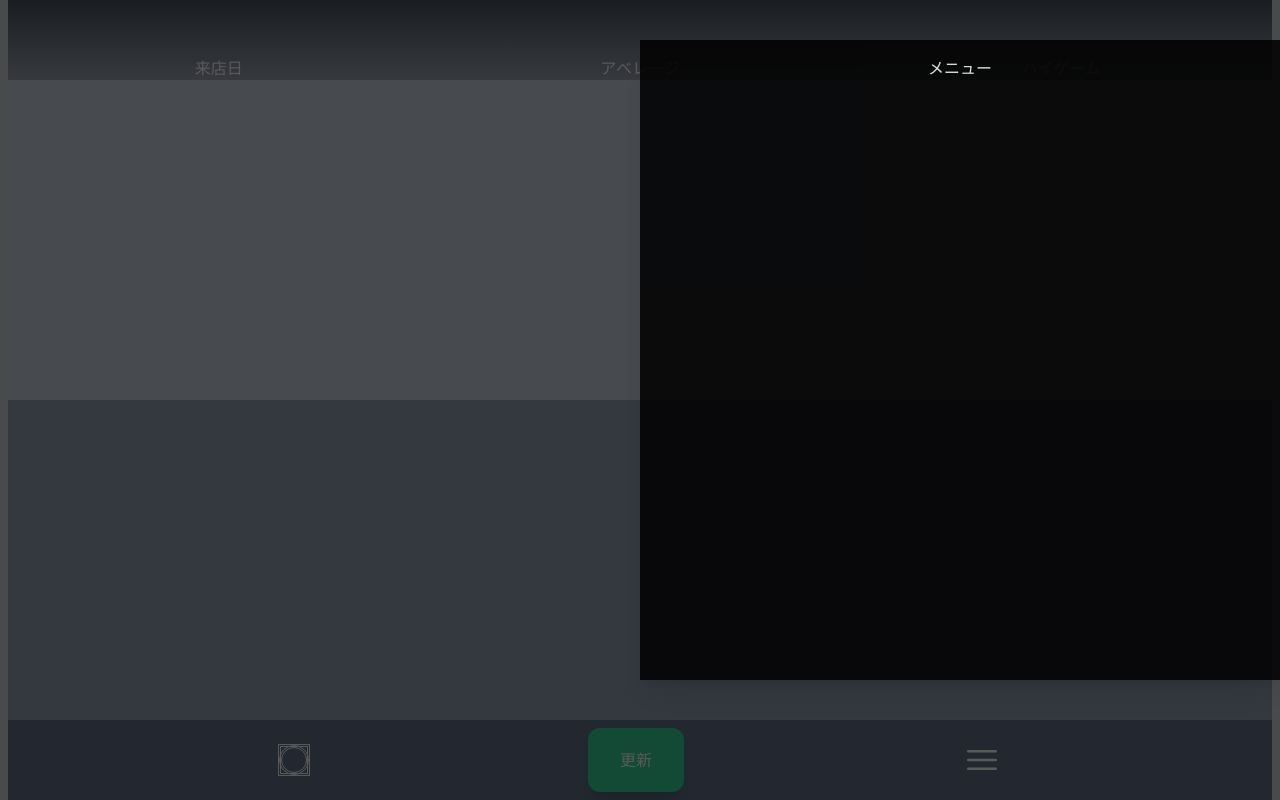
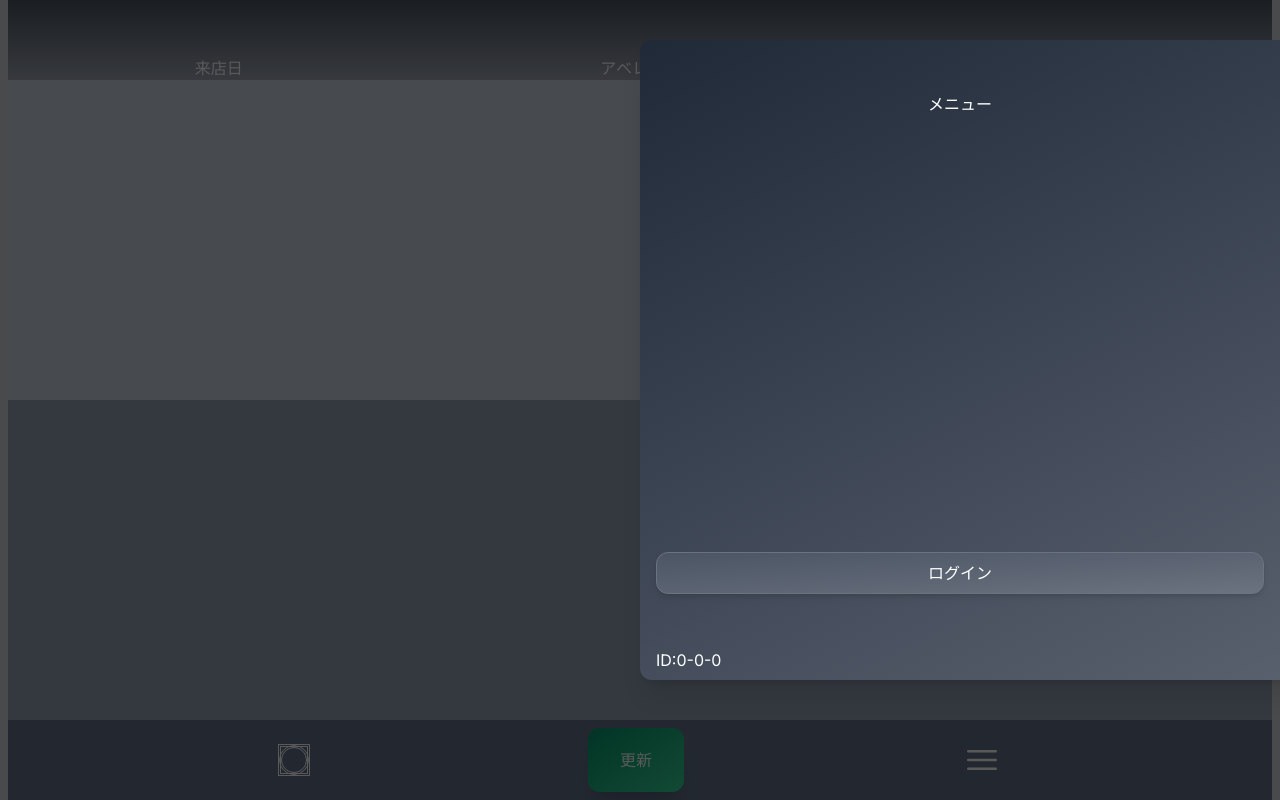
Before and after one commit to IXIN0530/bowling, a Next.js app: page / in a window 1280 px wide. Both pictures are taken after a click on the icon 981 px from the left and 760 px from the top of the page. Built offline with nearby package versions, Linux system fonts and the light colour scheme.

Commit message:
・メニューモーダルにログイン画面を追加 ・ログイン＆最新データ取得が成功した場合にログインデータをローカルに保存する機能の作成 ・各種色と配置の変更

```diff
--- a/app/components/Home/icon.tsx
+++ b/app/components/Home/icon.tsx
@@ -7,7 +7,8 @@ const Icon = () => {
       className="my-auto select-none"
       initial={{ opacity: 0 }}
       animate={{ opacity: 1, y: [70, -10, 0] }}
-      transition={{ duration: 0.7 }}>
+      transition={{ duration: 0.7 }}
+    >
       <div className="flex items-center ">
         <motion.div className="w-8 h-8  border border-white select-none"
           whileHover={{ scale: 1.5, rotate: 270, borderRadius: 100 + "%" }}
--- a/app/components/dataList.tsx
+++ b/app/components/dataList.tsx
@@ -11,7 +11,7 @@ const DataList = ({ data, setScoreModalData, setIsScoreOpen }: Props) => {
     console.log("クリックされたで");
   }
   return (
-    <div className="w-full grid grid-cols-3 bg-gray-500 py-2 text-white" onClick={clicked}>
+    <div className="w-full grid grid-cols-3 bg-gradient-to-br from-gray-500 to-gray-400 py-2 text-white" onClick={clicked}>
       <div className=" col-span-1">
         <p className="text-center">
           {data[0][1]}/{data[1][1]}/{data[2][1]}
--- a/app/components/menuModal.tsx
+++ b/app/components/menuModal.tsx
@@ -1,14 +1,37 @@
 "use client"
-import { MouseEvent } from "react"
+import { FormEvent, MouseEvent, useRef } from "react"
 import { MouseEventHandler } from "react"
 import { motion } from "framer-motion"
+import { useState } from "react"
 type MenuModalProps = {
   isOpen: boolean
   setIsOpen: (isOpen: boolean) => void
+  id1: number
+  setId1: (id1: number) => void
+  id2: number
+  setId2: (id2: number) => void
+  id3: number
+  setId3: (id3: number) => void
+  password: string
+  setPassword: (password: string) => void
 }
-const MenuModal = ({ isOpen, setIsOpen }: MenuModalProps) => {
+const MenuModal = ({ isOpen, setIsOpen, id1, setId1, id2, setId2, id3, setId3, password, setPassword }: MenuModalProps) => {
   //モダールがオープンされているかの確認
   if (!isOpen) return null;
+
+  const [isLoginOpen, setIsLoginOpen] = useState<boolean>(false);
+  const id1Ref = useRef<HTMLInputElement | null>(null);
+  const id2Ref = useRef<HTMLInputElement | null>(null);
+  const id3Ref = useRef<HTMLInputElement | null>(null);
+  const passwordRef = useRef<HTMLInputElement | null>(null);
+  const loginSubmit = (e: FormEvent) => {
+    e.preventDefault();
+    setId1(parseInt(id1Ref.current!.value));
+    setId2(parseInt(id2Ref.current!.value));
+    setId3(parseInt(id3Ref.current!.value));
+    setPassword(passwordRef.current!.value);
+    setIsLoginOpen(false);
+  }
 
   const hundleModalClick = (e: MouseEvent) => {
     //親要素への伝搬を防ぐ
@@ -19,19 +42,68 @@ const MenuModal = ({ isOpen, setIsOpen }: MenuModalProps) => {
     //親要素への伝搬を防ぐ
     e.stopPropagation();
     setIsOpen(false);
+    setIsLoginOpen(false);
+  }
+
+  const loginClick = () => {
+    setIsLoginOpen(true);
   }
   return (
     <div className="fixed z-50 inset-2 overflow-y-auto h-4/5 "
       onClick={hundleBackClick}>
-      <div className="fixed inset-0 bg-black opacity-65  transition-opacity"></div>
+      <div className=" fixed inset-0 bg-black opacity-65  transition-opacity"></div>
 
-      <motion.div className="fixed h-4/5 w-1/2 right-0 top-10 bg-black opacity-85 shadow-xl transform transition-all "
+      <motion.div className=" overflow-hidden fixed h-4/5 w-full right-0 top-10 rounded-xl bg-gradient-to-br from-gray-800 to-gray-500 shadow-xl transform transition-all "
         onClick={hundleModalClick}
         initial={{ x: "300%" }}
-        animate={{ x: 0 }}
+        animate={{ x: "50%" }}
         transition={{ duration: "0.03" }}>
         {/* ここからがmodalの中身 */}
-        <p className="text-center mt-4 text-white">メニュー</p>
+
+        <motion.div className="min-h-full grid grid-cols-2"
+          animate={{ x: isLoginOpen ? "-50%" : 0 }}>
+          <div className="grid grid-rows-10 col-span-1">
+            <div className="row-span-2 flex flex-col justify-center">
+              <p className="text-white text-center">メニュー</p>
+            </div>
+            <div className="row-span-6">
+              {/* <p className="text-white">menues</p> */}
+            </div>
+            <div className="row-span-1 ">
+              <p onClick={loginClick} className="text-white border border-gray-500 mx-4 py-2 rounded-xl bg-gradient-to-br from-gray-600 to-gray-500 text-center shadow-md">ログイン</p>
+            </div>
+            <p className=" ml-4 mb-2 row-span-1 flex flex-col justify-end text-white">ID:{id1}-{id2}-{id3}</p>
+          </div>
+          {/* ログインボタンが押された時の処理 */}
+          {isLoginOpen &&
+            <div className="col-span-1 grid grid-rows-10">
+              <div className="row-span-2 flex flex-col justify-center">
+                <p className="text-white text-center">ログイン画面</p>
+              </div>
+              <div className="row-span-7 ">
+                <form onSubmit={loginSubmit} className=" h-full">
+                  <div className="flex flex-col justify-evenly h-full">
+                    <div className="flex justify-evenly">
+                      <input required type="text" placeholder="1234" ref={id1Ref} className="w-1/5 mx-1 bg-gray-500 text-white text-center rounded-xl py-2" />
+                      <p className="text-white my-auto">-</p>
+                      <input required type="text" placeholder="567" ref={id2Ref} className="w-1/5 mx-1 bg-gray-500 text-white text-center rounded-xl py-2" />
+                      <p className="text-white my-auto">-</p>
+                      <input required type="text" placeholder="890" ref={id3Ref} className="w-1/5 mx-1 bg-gray-500 text-white text-center rounded-xl py-2" />
+                    </div>
+                    {/* <input type="text" placeholder="ユーザーID" className="w-4/5 mx-auto bg-gray-500 text-white text-center rounded-xl py-2" /> */}
+                    <input required type="" placeholder="パスワード" ref={passwordRef} className="w-4/5 mx-auto bg-gray-500 text-white text-center rounded-xl py-2" />
+                    <button type="submit" className=" w-4/5 mx-auto bg-gradient-to-br from-emerald-600 to-emerald-400 text-white rounded-xl shadow-md py-2">保存</button>
+                  </div>
+                </form>
+              </div>
+              <div className="row-span-1 flex  justify-end">
+                <svg onClick={() => setIsLoginOpen(false)} xmlns="http://www.w3.org/2000/svg" fill="none" viewBox="0 0 24 24" stroke-width="1.5" stroke="currentColor" className="mx-2 text-white w-8 h-8">
+                  <path stroke-linecap="round" stroke-linejoin="round" d="m8.25 4.5 7.5 7.5-7.5 7.5" />
+                </svg>
+              </div>
+            </div>}
+
+        </motion.div>
       </motion.div>
     </div>
   )
--- a/app/components/scoreModal.tsx
+++ b/app/components/scoreModal.tsx
@@ -26,12 +26,13 @@ const ScoreModal = ({ isOpen, scoreModalData, closeScoreModal }: Props) => {
   return (
     <div className="fixed z-50 inset-2 overflow-y-auto h-4/5"
       onClick={hundleBackClick}>
-      <div className="fixed inset-0 bg-black opacity-75 transition-opacity"></div>
+      <div className="fixed inset-0 bg-black opacity-65 transition-opacity"></div>
 
-      <div className="bg-white mx-2 shadow-xl transform transition-all my-5"
+      <div className=" bg-gradient-to-b from-gray-800 to-gray-600 mx-2 shadow-xl rounded-xl transform transition-all my-5"
         onClick={hundleModalClick}>
         {/* ここからがmodalの中身 */}
         <DisplayScoreData scoreData={scoreModalData} />
+        <div className="pt-8"></div>
       </div>
     </div>
   )
--- a/app/layout.tsx
+++ b/app/layout.tsx
@@ -16,7 +16,7 @@ export default function RootLayout({
 }>) {
   return (
     <html lang="en">
-      <body className={inter.className + " bg-gray-300"}>{children}</body>
+      <body className={inter.className + " bg-gray-300 "}>{children}</body>
     </html>
   );
 }
--- a/app/page.tsx
+++ b/app/page.tsx
@@ -9,6 +9,7 @@ import ScoreModal from "./components/scoreModal";
 import { motion } from "framer-motion";
 import MenuModal from "./components/menuModal";
 import Icon from "./components/Home/icon";
+import { stringify } from "querystring";
 
 export default function Home() {
   //スコア情報のモーダルが開かれているか
@@ -22,10 +23,10 @@ export default function Home() {
   const [isLoading, setIsLoading] = useState<boolean>(false);
   const [error, setError] = useState<string>("");
 
-  const id1 = useRef(1182);
-  const id2 = useRef(524);
-  const id3 = useRef(797);
-  const password = useRef("0530masa");
+  const [id1, setId1] = useState<number>(0);
+  const [id2, setId2] = useState<number>(0);
+  const [id3, setId3] = useState<number>(0);
+  const [pass, setPass] = useState<string>("");
   const didMount = useRef(false);
 
   //モーダルのクローズ処理
@@ -37,11 +38,11 @@ export default function Home() {
     setIsLoading(true);
     setError("");
     try {
-      const response = await apiClient.get<scoreDataTypes[]>(`/login/${id1.current}/${id2.current}/${id3.current}/${password.current}`)
+      const response = await apiClient.get<scoreDataTypes[]>(`/login/${id1}/${id2}/${id3}/${pass}`)
       if (response.data.length && allScoreData.length) {
         console.log(response.data)
-        //最新のデータと前回のデータが一致
-        if (allScoreData[allScoreData.length - 1][0][1] == response.data[0][1] && allScoreData[allScoreData.length - 1][1][1] == response.data[1][1] && allScoreData[allScoreData.length - 1][2][1] == response.data[2][1]) {
+        //最新のデータと今取得したデータが一致
+        if (allScoreData[allScoreData.length - 1][3][1] == response.data[3][1] && allScoreData[allScoreData.length - 1][0][1] == response.data[0][1] && allScoreData[allScoreData.length - 1][1][1] == response.data[1][1] && allScoreData[allScoreData.length - 1][2][1] == response.data[2][1]) {
           console.log("最新のデータと前回のデータが一致");
         }
         else {
@@ -56,28 +57,48 @@ export default function Home() {
         setAllScoreData([...allScoreData, response.data]);
       }
 
-      setIsLoading(false);
+
     } catch (err: any) {
       setError(err.message)
       alert("アカウント情報が間違っているか通信環境が悪い可能性があります。")
     }
+    setIsLoading(false);
   }
   //localの初期化
-  // localStorage.removeItem("allScoreData");
+  // localStorage.removeItem("allScoreData" + stringify({ id1, id2, id3 }));
   //データの読み込み
   useEffect(() => {
     if (!didMount.current) {
       didMount.current = true;
-      const jsonData = localStorage.getItem("allScoreData");
-      if (jsonData) {
-        const data = JSON.parse(jsonData);
-        setAllScoreData(data);
-        console.log("getItemしました", data)
+      const jsonId1 = localStorage.getItem("id1");
+      const jsonId2 = localStorage.getItem("id2");
+      const jsonId3 = localStorage.getItem("id3");
+      const jsonPass = localStorage.getItem("pass");
+      console.log("getItemしました", jsonId1, jsonId2, jsonId3, jsonPass);
+      if (jsonId1 && jsonId2 && jsonId3 && jsonPass) {
+        const id1 = JSON.parse(jsonId1);
+        const id2 = JSON.parse(jsonId2);
+        const id3 = JSON.parse(jsonId3);
+        const pass = JSON.parse(jsonPass);
+        setId1(Number(id1));
+        setId2(Number(id2));
+        setId3(Number(id3));
+        setPass(pass);
+        const jsonData = localStorage.getItem("allScoreData" + stringify({ id1, id2, id3 }));
+        if (jsonData) {
+          const data = JSON.parse(jsonData);
+          setAllScoreData(data);
+        }
+        console.log("getItemしました", Number(id1), Number(id2), Number(id3), pass);
       }
     } else {
       if (allScoreData.length) {
-        localStorage.setItem("allScoreData", JSON.stringify(allScoreData));
-        console.log("setItemしました", allScoreData)
+        localStorage.setItem("allScoreData" + stringify({ id1, id2, id3 }), JSON.stringify(allScoreData));
+        localStorage.setItem("id1", JSON.stringify(id1));
+        localStorage.setItem("id2", JSON.stringify(id2));
+        localStorage.setItem("id3", JSON.stringify(id3));
+        localStorage.setItem("pass", JSON.stringify(pass));
+        console.log("setItemしました", allScoreData, id1, id2, id3, pass);
       }
     }
   }, [allScoreData]);
@@ -105,15 +126,25 @@ export default function Home() {
         <motion.div
           className="my-auto"
           animate={isLoading ? { rotate: [0, 180, 360], scale: [1, 1.5, 1] } : {}}
-          transition={{ duration: 2, repeat: Infinity, ease: "linear" }}>
+          transition={isLoading ? { duration: 2, repeat: Infinity, ease: "linear" } : {}}>
           <Icon />
         </motion.div>
-        <button onClick={fetchData} className=" bg-emerald-400 block px-8 p-2 shadow-xl m-2 rounded-xl text-white">更新</button>
+        <button onClick={fetchData} className="  bg-gradient-to-br from-emerald-600 to-emerald-400 block px-8 p-2 shadow-xl m-2 rounded-xl text-white font-lg">更新</button>
         <svg xmlns="http://www.w3.org/2000/svg" fill="none" viewBox="0 0 24 24" stroke-width="1.5" stroke="currentColor" onClick={() => setIsMenuOpen(true)} className="w-10 h-10 my-auto text-white cursor-pointer">
           <path stroke-linecap="round" stroke-linejoin="round" d="M3.75 6.75h16.5M3.75 12h16.5m-16.5 5.25h16.5" />
         </svg>
       </div>
-      <MenuModal isOpen={isMenuOpen} setIsOpen={setIsMenuOpen} />
+      <MenuModal
+        isOpen={isMenuOpen}
+        setIsOpen={setIsMenuOpen}
+        id1={id1}
+        setId1={setId1}
+        id2={id2}
+        setId2={setId2}
+        id3={id3}
+        setId3={setId3}
+        password={pass}
+        setPassword={setPass} />
     </div>
   );
 }
```
Also changed, not shown: app/components/diplayScoreData.tsx (+6 -6 lines).
